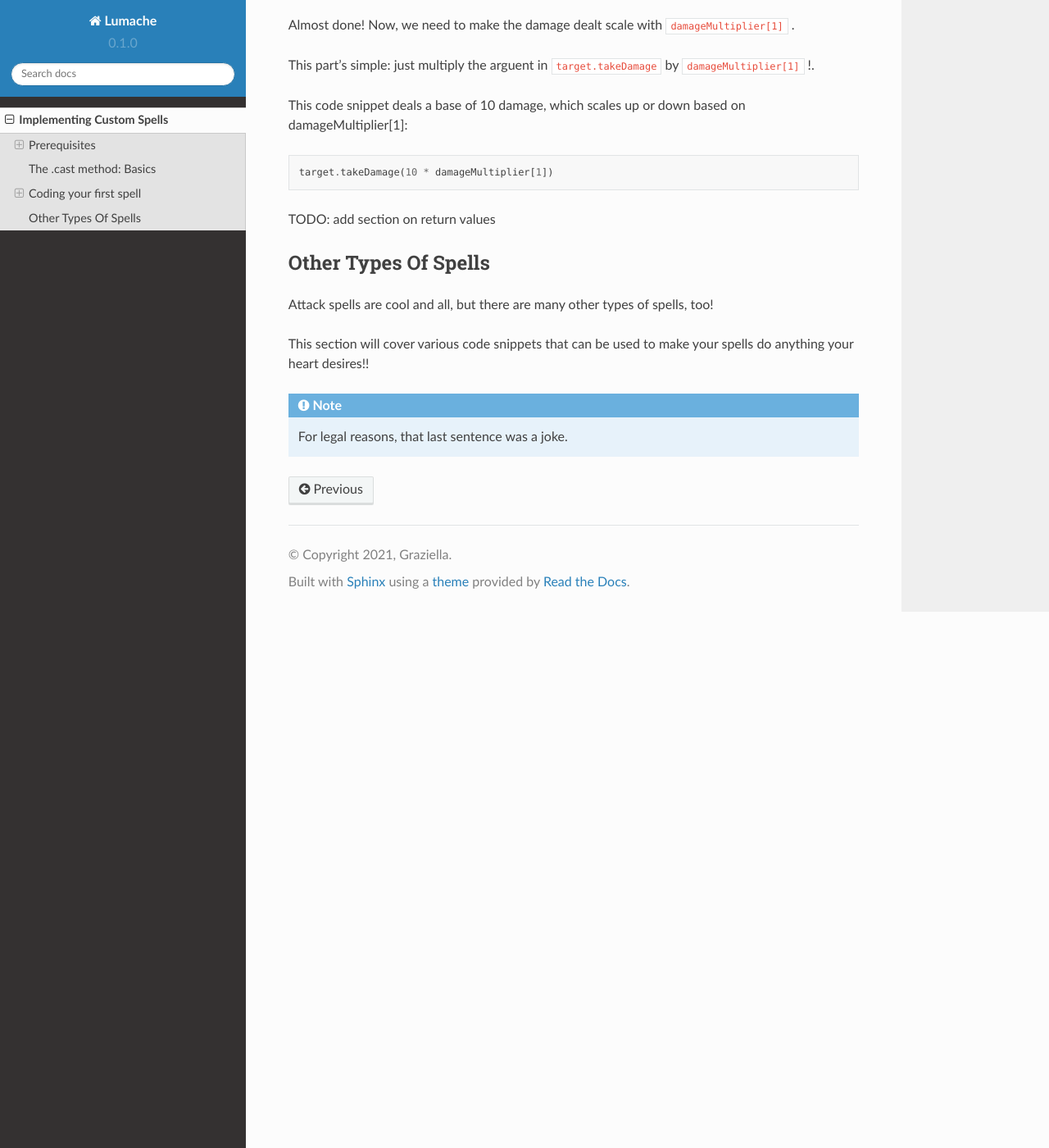
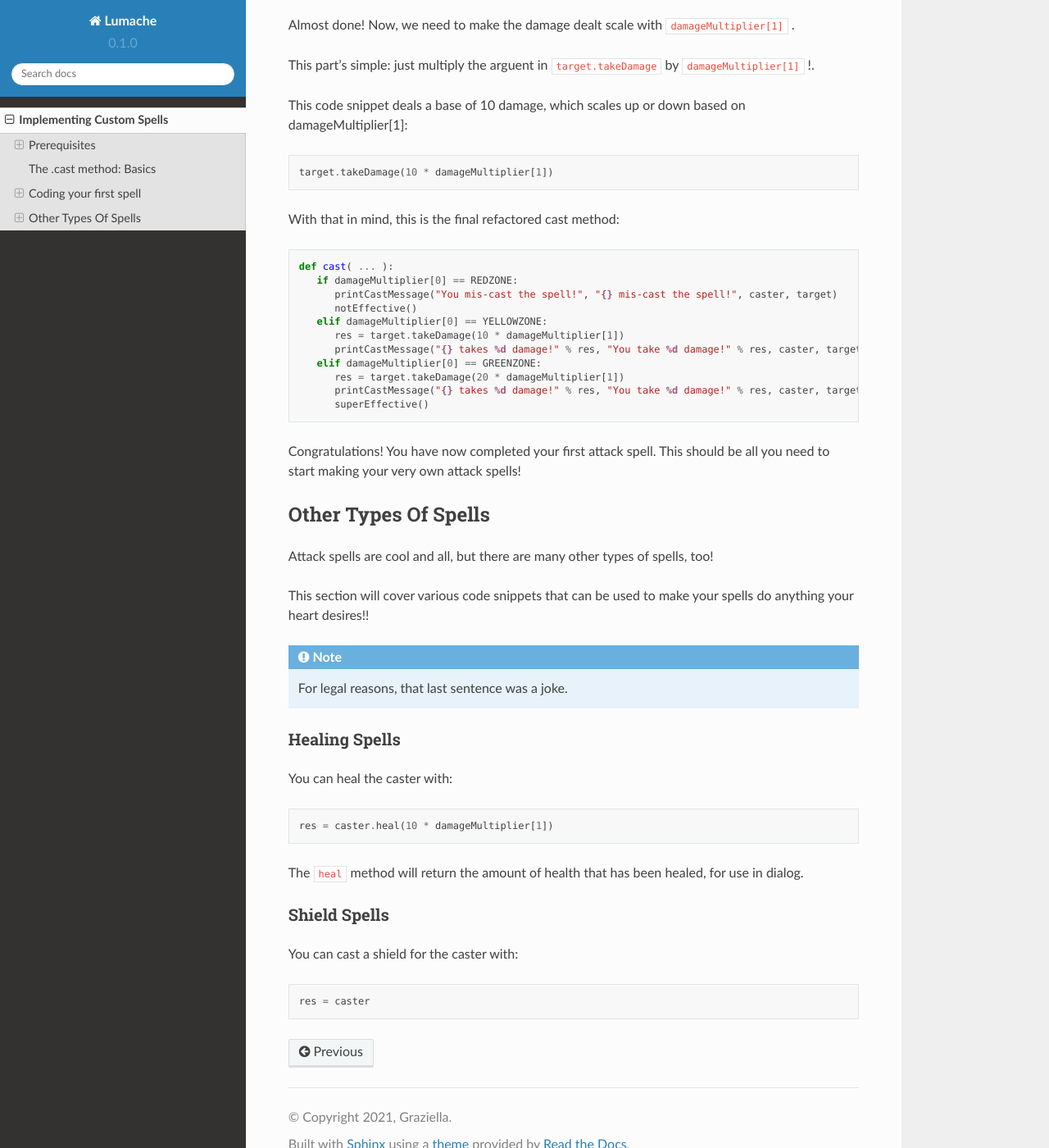
Before and after one commit to SmartyNotchy/FCP-Docs, a Sphinx documentation site: the page built from docs/source/spells.rst, in a window 1280 px wide and 1400 px high, scrolled down 5435 px. Shown: the whole window at 82% size. Built offline with Sphinx 7.4.7 and the Read the Docs theme 2.0.0, drawn with Linux system fonts in a browser that asks for light colours.

Commit message:
Update spells.rst

```diff
--- a/docs/source/spells.rst
+++ b/docs/source/spells.rst
@@ -222,7 +222,21 @@ This code snippet deals a base of 10 damage, which scales up or down based on da
 
    target.takeDamage(10 * damageMultiplier[1])
 
-TODO: add section on return values
+With that in mind, this is the final refactored cast method::
+
+   def cast( ... ):
+      if damageMultiplier[0] == REDZONE:
+         printCastMessage("You mis-cast the spell!", "{} mis-cast the spell!", caster, target)
+         notEffective()
+      elif damageMultiplier[0] == YELLOWZONE:
+         res = target.takeDamage(10 * damageMultiplier[1])
+         printCastMessage("{} takes %d damage!" % res, "You take %d damage!" % res, caster, target)
+      elif damageMultiplier[0] == GREENZONE:
+         res = target.takeDamage(20 * damageMultiplier[1])
+         printCastMessage("{} takes %d damage!" % res, "You take %d damage!" % res, caster, target)
+         superEffective()
+
+Congratulations! You have now completed your first attack spell. This should be all you need to start making your very own attack spells!
 
 Other Types Of Spells
 ---------------------
@@ -234,3 +248,19 @@ This section will cover various code snippets that can be used to make your spel
 .. note::
 
    For legal reasons, that last sentence was a joke.
+
+Healing Spells
+~~~~~~~~~~~~~~
+
+You can heal the caster with::
+
+   res = caster.heal(10 * damageMultiplier[1])
+
+The ``heal`` method will return the amount of health that has been healed, for use in dialog.
+
+Shield Spells
+~~~~~~~~~~~~~
+
+You can cast a shield for the caster with::
+
+   res = caster
```
